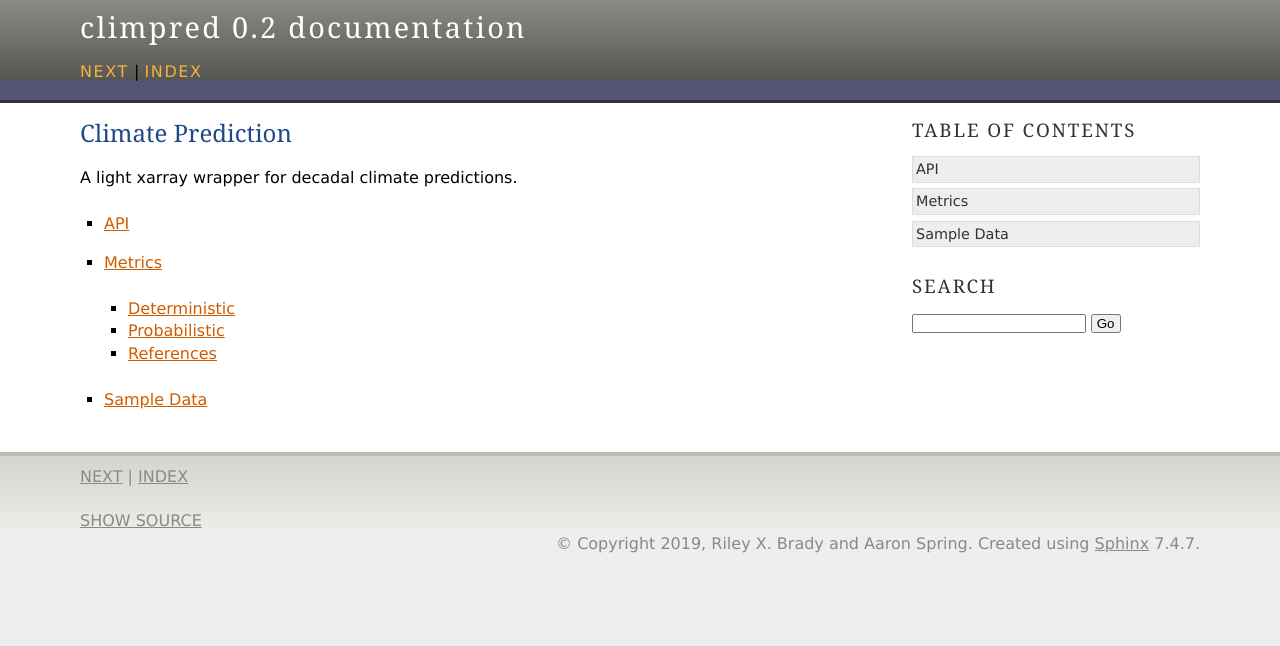
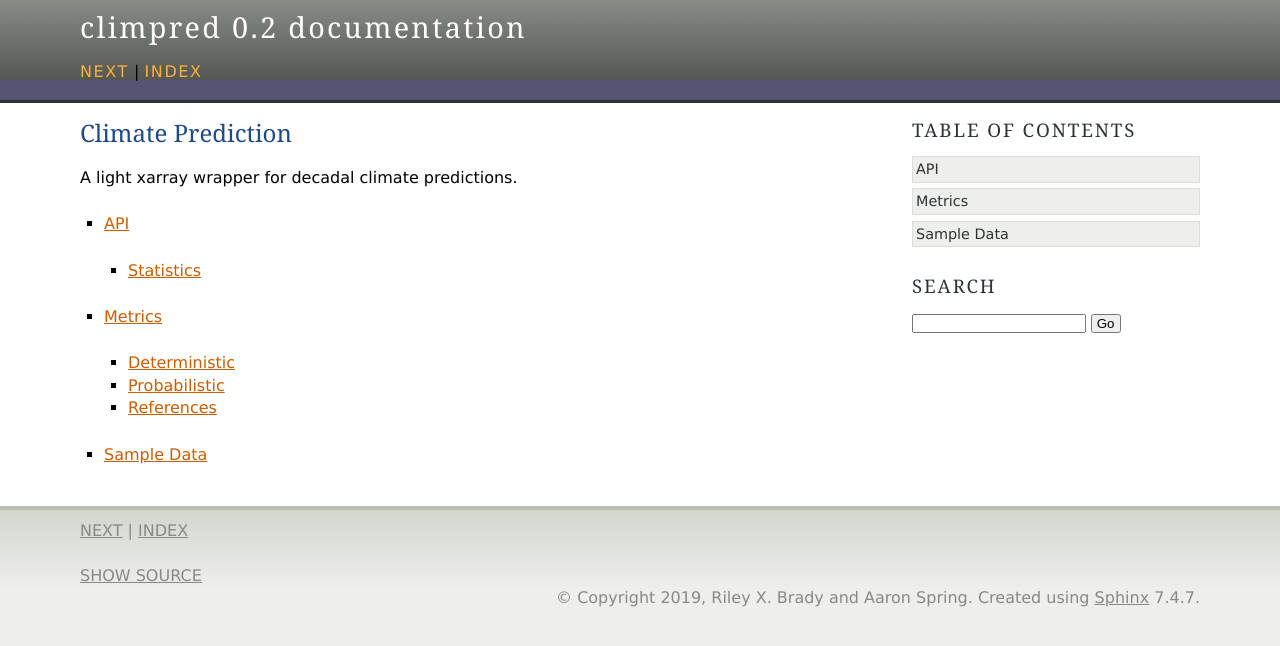
Before and after one commit to pangeo-data/climpred, a Sphinx documentation site: the page built from docs/index.rst, in a window 1280 px wide. Shown: the top 646 px of the page. Built offline with Sphinx 7.4.7, drawn with Linux system fonts in a browser that asks for light colours.

```diff
--- a/docs/API.rst
+++ b/docs/API.rst
@@ -1,10 +1,11 @@
 .. _API:
 
+===
 API
----
+===
 
-.. automodule:: climpred
-   :members:
+Statistics
+----------
 
 .. automodule:: climpred.stats
    :members:
```
